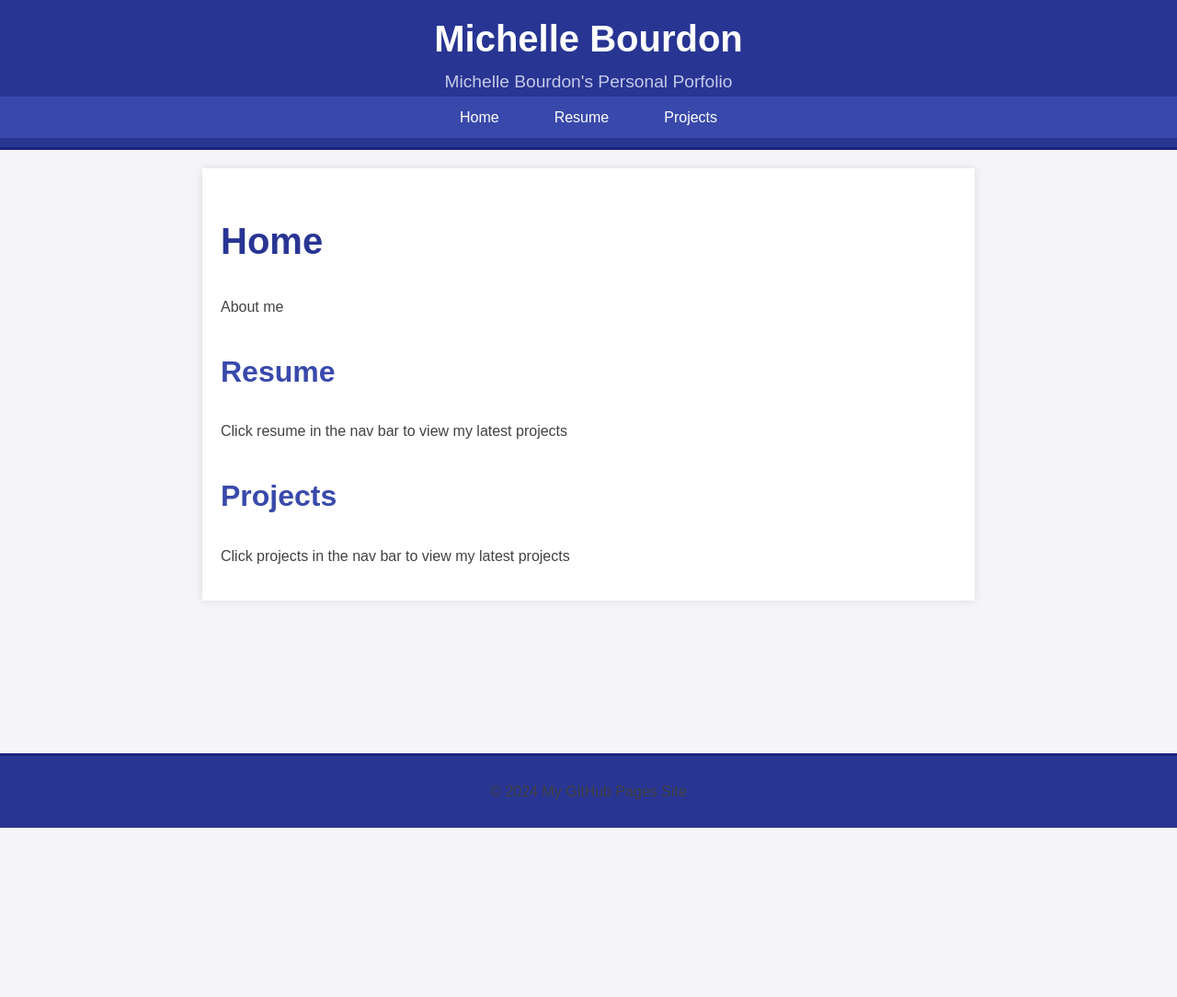
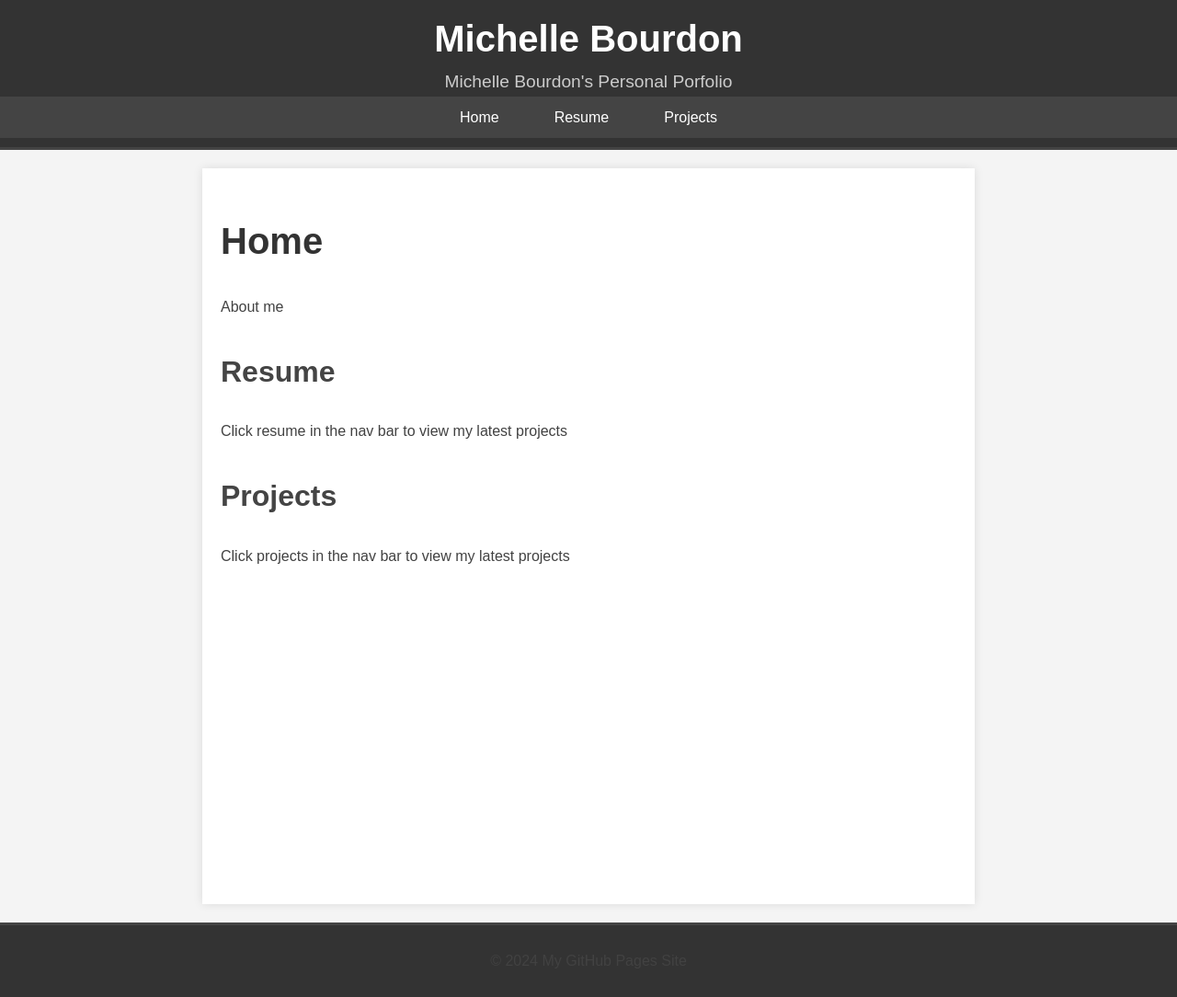
Before and after one commit to mbourdo/mbourdo.github.io, a Jekyll site: the page built from index.md, in a window 1280 px wide. Shown: the whole page at 92% size. Built offline with Jekyll 4.4.1, drawn with Linux system fonts in a browser that asks for light colours; before the commit the page ends 900 px from its top, so only the background shows below that.

Commit message:
Update to greyscale theme and fix footer position

```diff
--- a/assets/css/style.css
+++ b/assets/css/style.css
@@ -3,27 +3,27 @@ body {
     margin: 0;
     padding: 0;
     line-height: 1.6;
-    background-color: #f4f4f9; /* Light grey background for contrast */
+    background-color: #f4f4f4; /* Light grey background */
 }
 
 header {
-    background-color: #283593; /* Deep blue for header background */
+    background-color: #333; /* Dark grey for header background */
     color: white;
     padding: 10px 0;
     text-align: center;
-    border-bottom: 3px solid #1a237e; /* Slightly darker blue for border */
+    border-bottom: 3px solid #444; /* Slightly darker grey for border */
 }
 
 header h1 {
     margin: 0;
     font-size: 2.5em;
-    color: #ffffff; /* White for the title */
+    color: #fff; /* White for the title */
 }
 
 header p {
     margin: 0;
     font-size: 1.2em;
-    color: #c5cae9; /* Light grey for description */
+    color: #ccc; /* Light grey for description */
 }
 
 nav ul {
@@ -32,7 +32,7 @@ nav ul {
     margin: 0;
     display: flex;
     justify-content: center;
-    background-color: #3949ab; /* Medium blue for navbar */
+    background-color: #444; /* Medium grey for navbar */
 }
 
 nav ul li {
@@ -47,7 +47,7 @@ nav ul li a {
 }
 
 nav ul li a:hover {
-    background-color: #1a237e; /* Darker blue on hover */
+    background-color: #555; /* Darker grey on hover */
 }
 
 main {
@@ -56,40 +56,41 @@ main {
     margin: 20px auto;
     background-color: white;
     box-shadow: 0 0 10px rgba(0, 0, 0, 0.1);
+    min-height: calc(100vh - 140px); /* Ensures the main content area is tall enough to push the footer down */
 }
 
 h1 {
     font-size: 2.5em;
-    color: #283593; /* Deep blue for h1 */
+    color: #333; /* Dark grey for h1 */
 }
 
 h2 {
     font-size: 2em;
-    color: #3949ab; /* Medium blue for h2 */
+    color: #444; /* Medium grey for h2 */
     margin-top: 1em;
 }
 
 h3 {
     font-size: 1.75em;
-    color: #5c6bc0; /* Lighter blue for h3 */
+    color: #555; /* Slightly lighter grey for h3 */
     margin-top: 1em;
 }
 
 h4 {
     font-size: 1.5em;
-    color: #7986cb; /* Even lighter blue for h4 */
+    color: #666; /* Lighter grey for h4 */
     margin-top: 1em;
 }
 
 h5 {
     font-size: 1.25em;
-    color: #9fa8da; /* Lightest blue for h5 */
+    color: #777; /* Even lighter grey for h5 */
     margin-top: 1em;
 }
 
 h6 {
     font-size: 1em;
-    color: #c5cae9; /* Light grey-blue for h6 */
+    color: #888; /* Light grey for h6 */
     margin-top: 1em;
 }
 
@@ -99,12 +100,12 @@ p {
 }
 
 footer {
-    background-color: #283593;
+    background-color: #333;
     color: white;
     text-align: center;
     padding: 10px 0;
-    border-top: 3px solid #1a237e;
-    position: absolute;
-    bottom: 0;
+    border-top: 3px solid #444;
     width: 100%;
+    position: relative;
+    clear: both;
 }
```
